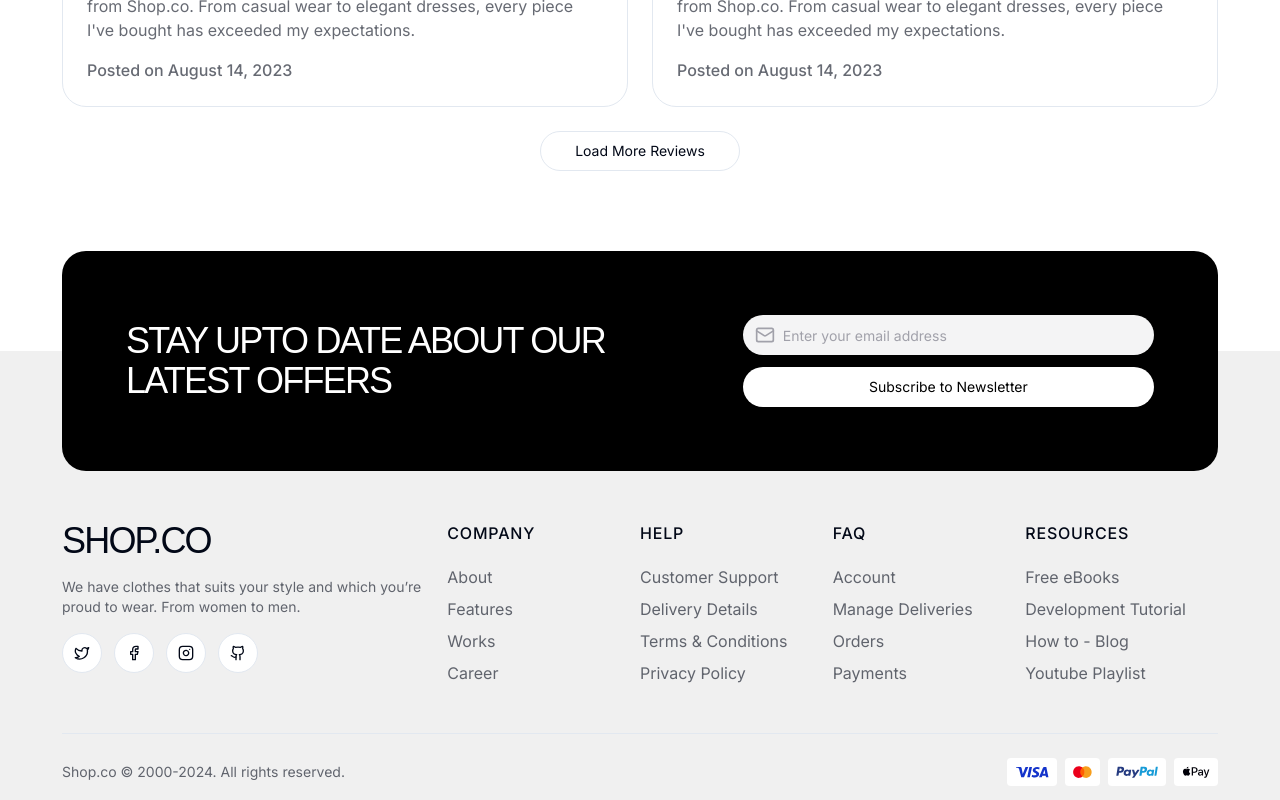
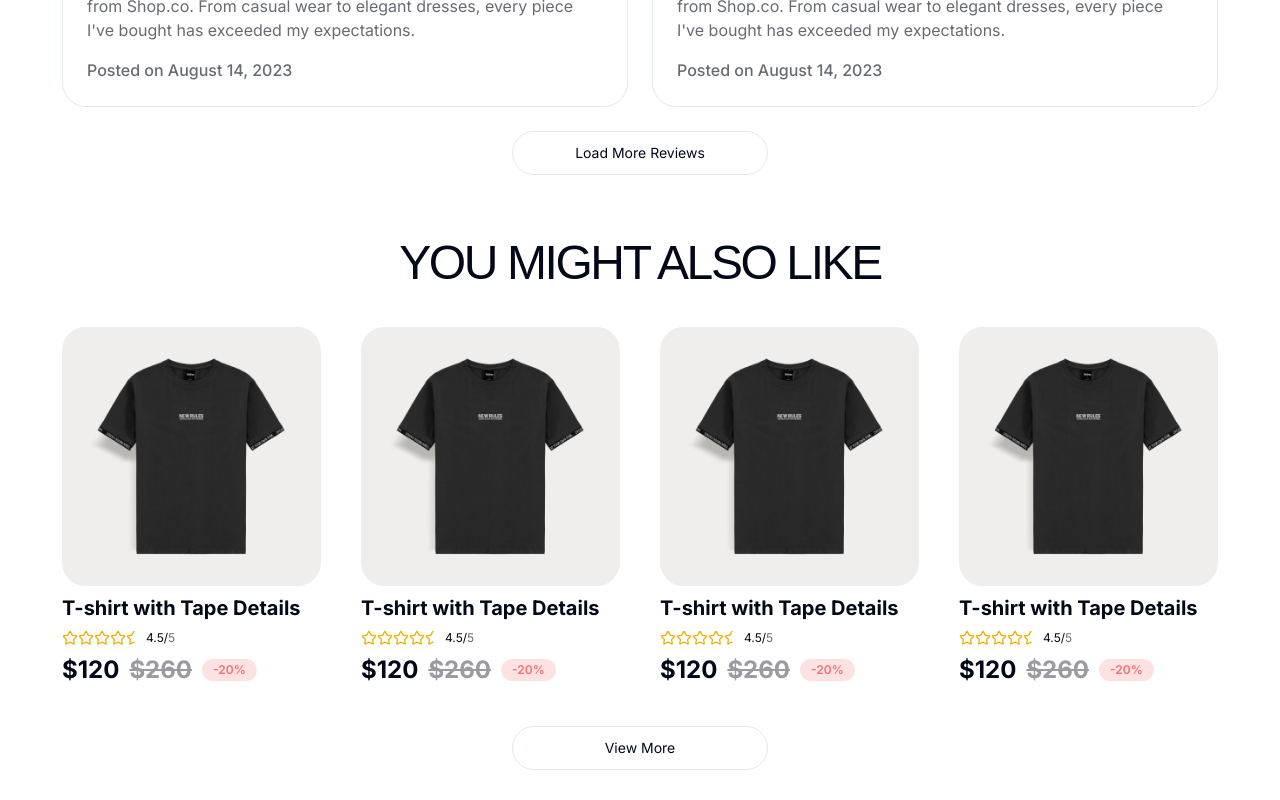
Before and after one commit to mehmetext/ecommerce-template-next, a Next.js app: page /product/example in a window 1280 px wide. Shown: the part 1420-2220 px from the top of the page. Built offline with nearby package versions, Linux system fonts and the light colour scheme; no server answers; a web font is replaced by a local one.

Commit message:
ProductList added to Product Detail page

```diff
--- a/src/app/(site)/(index)/page.tsx
+++ b/src/app/(site)/(index)/page.tsx
@@ -1,7 +1,7 @@
+import ProductList from "@/components/ProductList";
 import Browse from "./components/Browse";
 import HappyCustomers from "./components/HappyCustomers";
 import Hero from "./components/Hero";
-import ProductList from "./components/ProductList";
 
 export default function Home() {
   return (
--- a/src/app/(site)/product/[slug]/components/Reviews.tsx
+++ b/src/app/(site)/product/[slug]/components/Reviews.tsx
@@ -1,4 +1,4 @@
-import { Button } from "@/components/ui/button";
+import { Button, buttonVariants } from "@/components/ui/button";
 import { motion } from "framer-motion";
 import { SlidersHorizontal } from "lucide-react";
 import React from "react";
@@ -11,6 +11,8 @@ import {
   SelectItem,
 } from "@/components/ui/select";
 import ReviewItem from "@/components/ReviewItem";
+import { cn } from "@/lib/utils";
+import Link from "next/link";
 
 export default function Reviews() {
   return (
@@ -50,9 +52,15 @@ export default function Reviews() {
           <ReviewItem />
           <ReviewItem />
         </div>
-        <Button className="w-[200px]" variant="outline">
+        <Link
+          href="/"
+          className={cn(
+            buttonVariants({ size: "lg", variant: "outline" }),
+            "md:self-center md:w-64"
+          )}
+        >
           Load More Reviews
-        </Button>
+        </Link>
       </div>
     </motion.div>
   );
--- a/src/app/(site)/product/[slug]/page.tsx
+++ b/src/app/(site)/product/[slug]/page.tsx
@@ -2,6 +2,7 @@ import { BreadcrumbResponsive } from "@/components/BreadcrumbResponsive";
 import React from "react";
 import ProductTop from "./components/ProductTop";
 import Tabs from "./components/Tabs";
+import ProductList from "@/components/ProductList";
 
 export default function ProductPage() {
   return (
@@ -17,6 +18,7 @@ export default function ProductPage() {
       />
       <ProductTop />
       <Tabs />
+      <ProductList title="YOU MIGHT ALSO LIKE" />
     </main>
   );
 }
```
Also changed, not shown: src/components/ProductList.tsx (renamed from src/app/(site)/(index)/components/ProductList.tsx).
